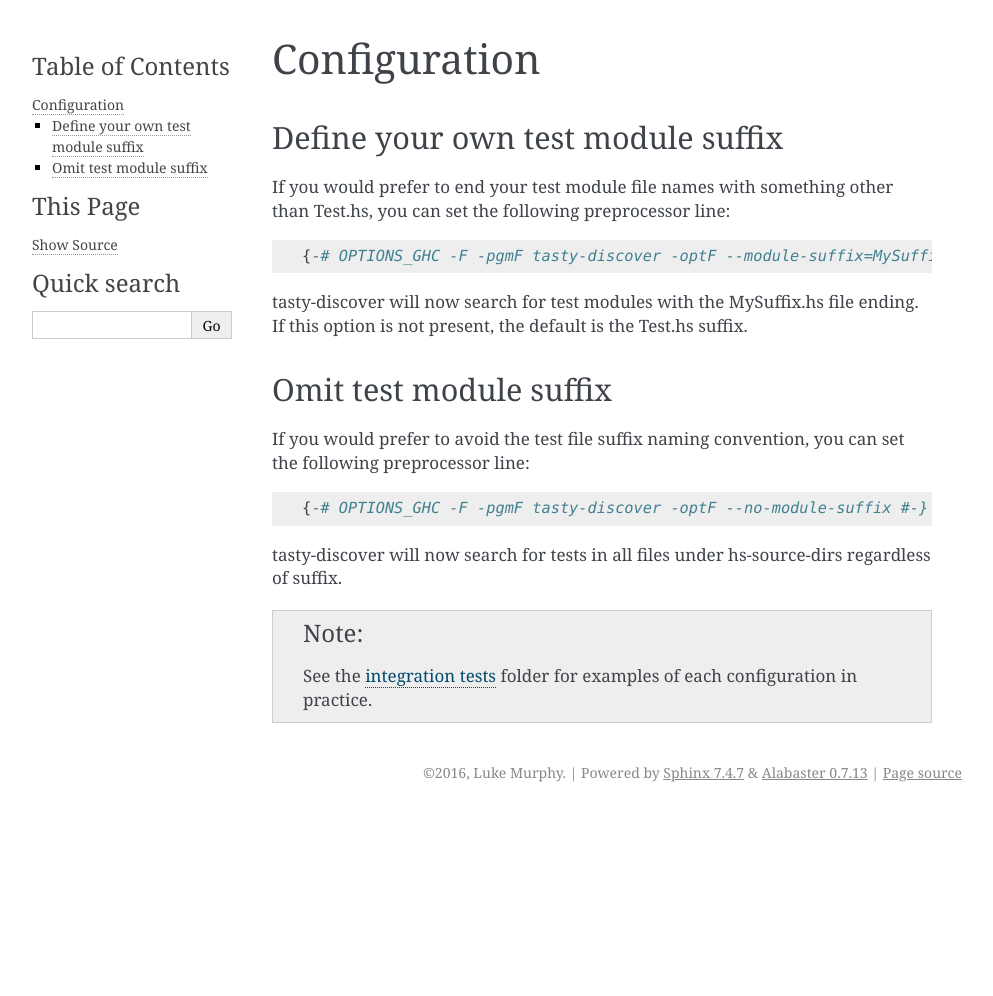
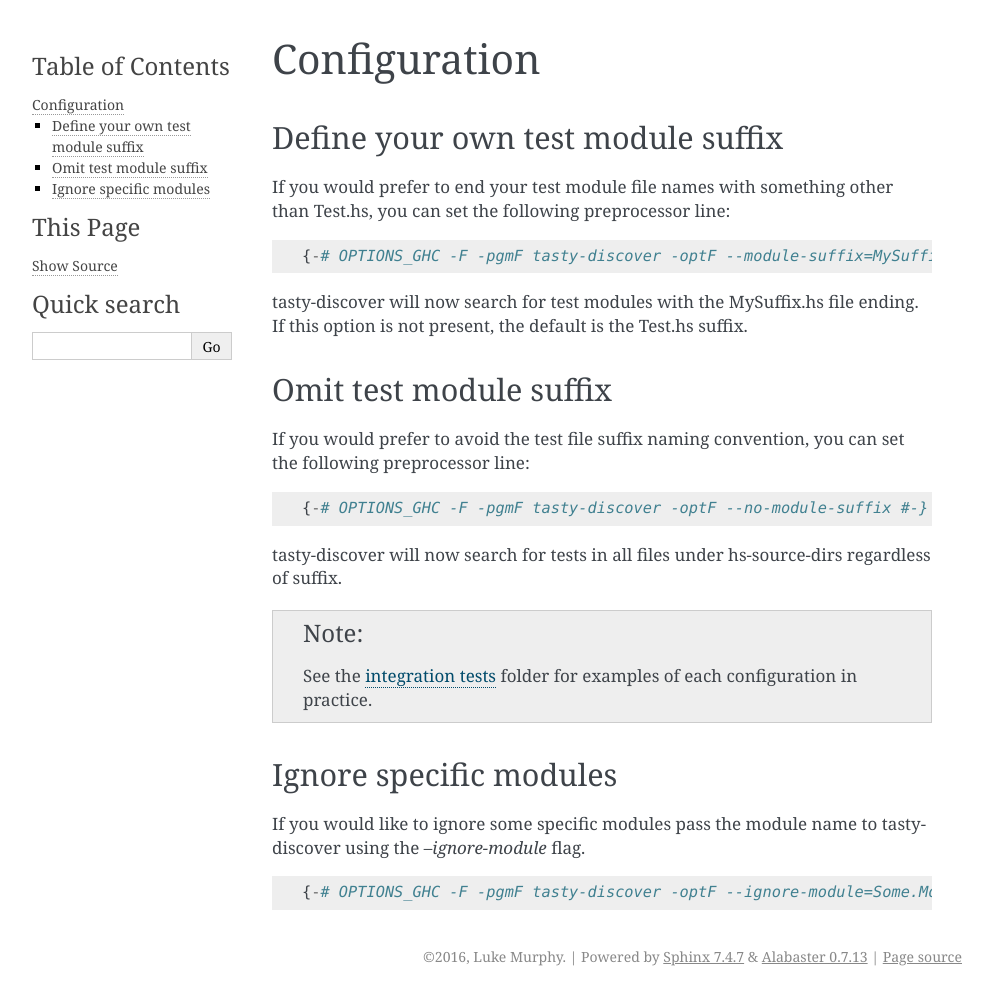
Before and after one commit to decentral1se/tasty-discover, a Sphinx documentation site: the page built from docs/configuration.rst, in a window 1280 px wide. Shown: the whole page, without its empty margins (148-1141 px from the left). Built offline with Sphinx 7.4.7, drawn with Linux system fonts in a browser that asks for light colours; before the commit the page ends 900 px from its top, so only the background shows below that.

Commit message:
Add ignore-module option

```diff
--- a/docs/configuration.rst
+++ b/docs/configuration.rst
@@ -30,3 +30,13 @@ regardless of suffix.
 .. note:: See the `integration tests`_ folder for examples of each configuration in practice.
 
 .. _integration tests: https://github.com/lwm/tasty-discover/tree/master/integration-test
+
+Ignore specific modules
+-----------------------
+
+If you would like to ignore some specific modules pass the module name to
+tasty-discover using the `--ignore-module` flag.
+
+::
+
+    {-# OPTIONS_GHC -F -pgmF tasty-discover -optF --ignore-module=Some.Module #-}
```
Also changed, not shown: 9 other files.
